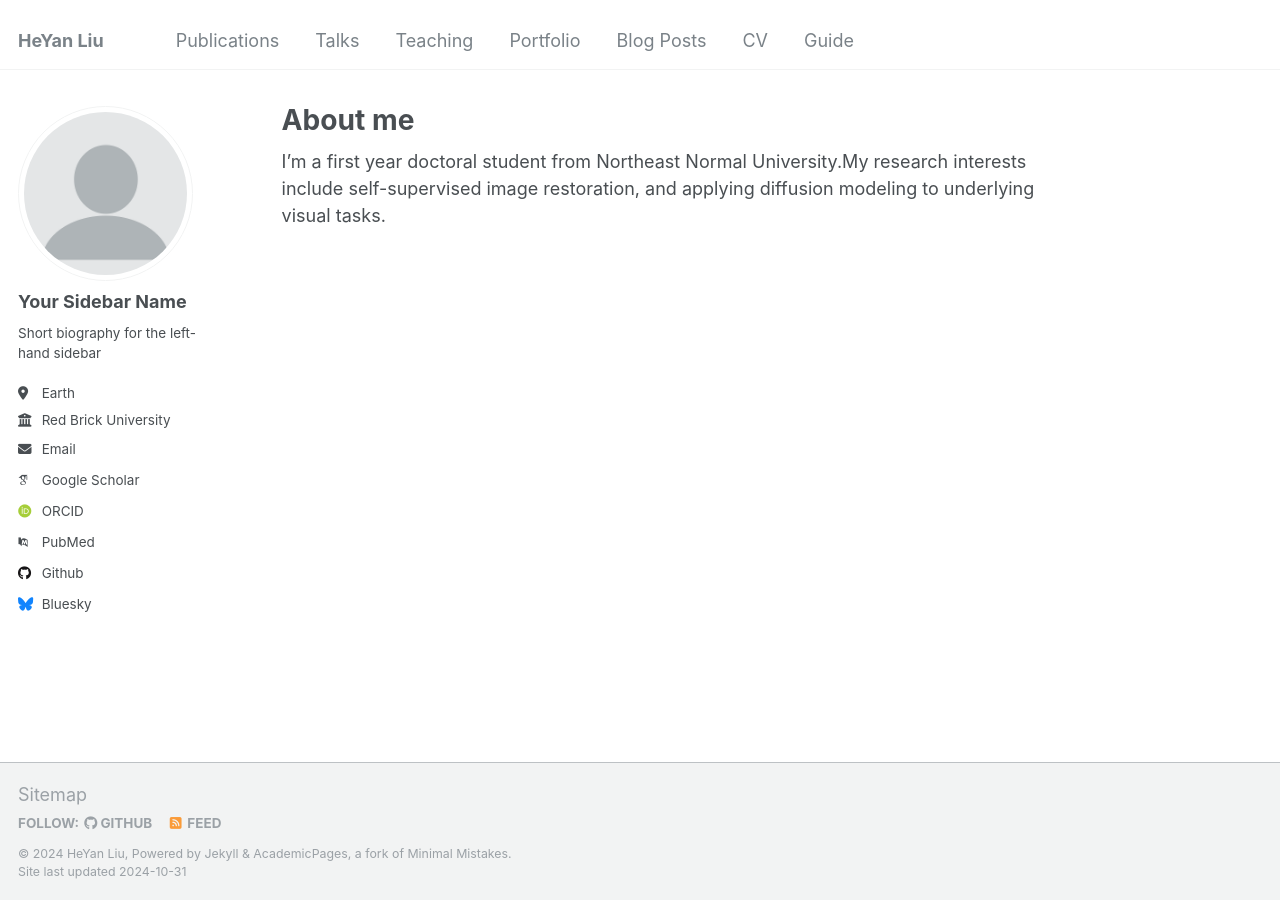
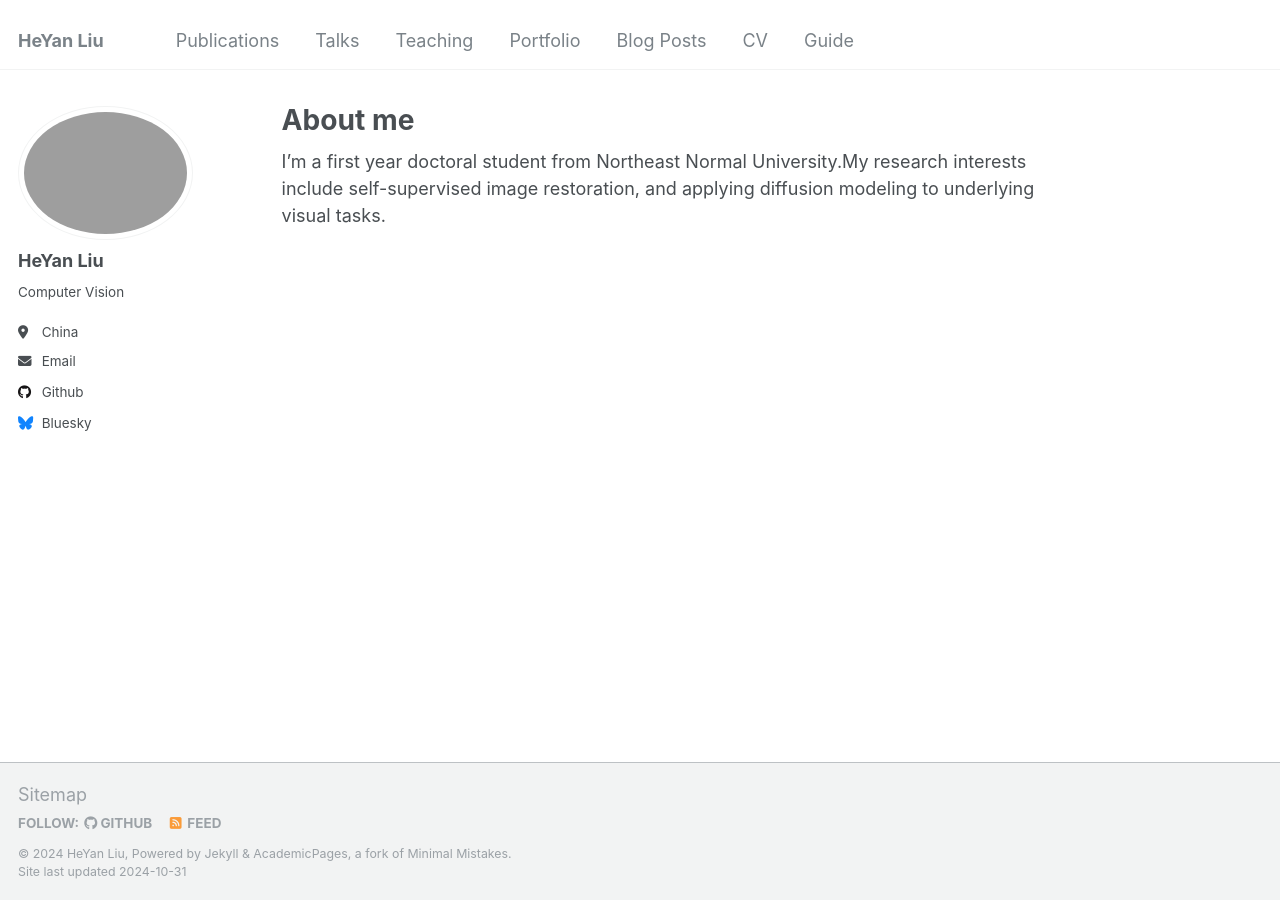
Before and after one commit to Heyan-Liu/Heyan-Liu.github.io, a Jekyll site: the page built from _pages/about.md, in a window 1280 px wide. Built offline with Jekyll 4.4.1, drawn with Linux system fonts in a browser that asks for light colours; some web fonts are replaced.

Commit message:
Update _config.yml

```diff
--- a/_config.yml
+++ b/_config.yml
@@ -12,7 +12,7 @@ title                    : "HeYan Liu"
 title_separator          : "-"
 name                     : &name "HeYan Liu"
 description              : &description "doctoral student in Computer Vision"
-url                      :  # the base hostname & protocol for your site e.g. "https://mmistakes.github.io"
+url                      : https://heyan-liu.github.io/
 baseurl                  : "" # the subpath of your site, e.g. "/blog"
 repository               : "academicpages/academicpages.github.io"
 
@@ -21,23 +21,23 @@ repository               : "academicpages/academicpages.github.io"
 #               Additional customization can be done by editing /_includes/author-profile.html
 author:
   # Biographic information
-  avatar           : "profile.png"
-  name             : "Your Sidebar Name"
+  avatar           : "刘赫妍蓝底证件照.jpg"
+  name             : "HeYan Liu"
   pronouns         : # example: "she/her"
-  bio              : "Short biography for the left-hand sidebar"
-  location         : "Earth"
-  employer         : "Red Brick University"
+  bio              : "Computer Vision"
+  location         : "China"
+  employer         :
   uri              : # URL
-  email            : "none@example.org"
+  email            : liuheyan@nenu.edu.cn
 
   # Academic websites
-  arxiv            : # URL - Update with the correct link to your profile
-  googlescholar    : "https://scholar.google.com/citations?user=PS_CX0AAAAAJ"
-  impactstory      : # URL
-  orcid            : "http://orcid.org/yourorcidurl"
-  semantic         : # URL
-  pubmed           : "https://www.ncbi.nlm.nih.gov/pubmed/?term=john+snow"
-  researchgate     : # URL
+  arxiv            :
+  googlescholar    :
+  impactstory      :
+  orcid            :
+  semantic         :
+  pubmed           :
+  researchgate     :
 
   # Repositories and software development
   bitbucket        : # Username - Update with your username on the site
```
